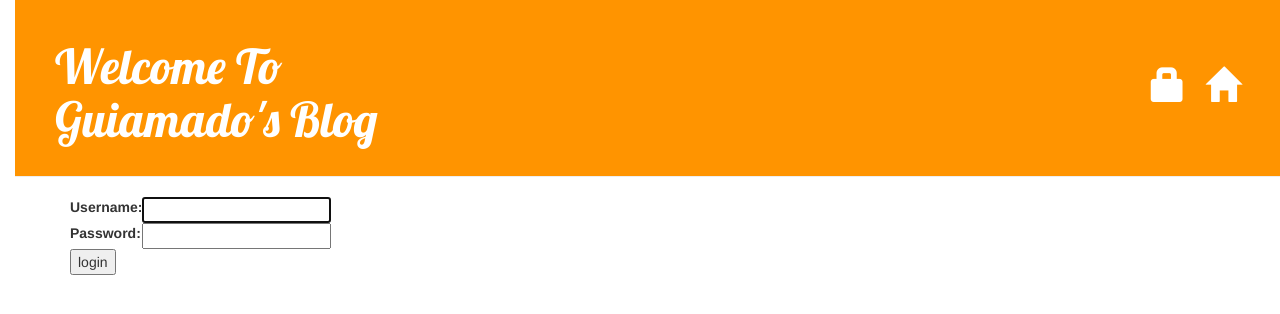
After one commit to guiamado/Testing-Django, a Django app: page /accounts/login/ in a window 1280 px wide. The commit adds this page. Shown: the top 314 px of the page. Run offline with Django 3.2, Linux system fonts and the light colour scheme; some libraries are stand-ins or nearby versions.

Commit message:
Adicionando Opcões de login

```diff
--- a/blog/static/css/blog.css
+++ b/blog/static/css/blog.css
@@ -43,6 +43,7 @@ h1, h2, h3, h4 {
     float: right;
     font-size: 26pt;
     margin-right: 20px;
+    margin-top: 45px;
 }
 
 .post {
--- a/blog/templates/blog/base.html
+++ b/blog/templates/blog/base.html
@@ -12,13 +12,16 @@
 </head>
 <body>
 	<div class="page-header">
-
+        <a href="{% url 'post_list' %}" class="top-menu"><span class="glyphicon glyphicon-home"></span></a>
         {% if user.is_authenticated %}
             <a href="{% url 'blog.views.post_new' %}" class="top-menu"><span class="glyphicon glyphicon-plus"></span></a>
             <a href="{% url 'post_draft_list' %}" class="top-menu"><span class="glyphicon glyphicon-edit"></span></a>
-            <a href="{% url 'post_list' %}" class="top-menu"><span class="glyphicon glyphicon-home"></span></a>
+            <p class="top-menu">Hello {{ user.username }} <small>(<a href="{% url 'logout' %}">Log out</a>)</small></p>
+        {% else %}
+            <a href="{% url 'login' %}" class="top-menu"><span class="glyphicon glyphicon-lock"></span></a>
         {% endif %}
-		<h1><a href="">Welcome To Guiamado's Blog</a></h1>
+
+		<h1><a href="">Welcome To <br>Guiamado's Blog</a></h1>
 	</div>
 
 	<div class="content container">
--- /dev/null
+++ b/blog/templates/registration/login.html
@@ -0,0 +1,24 @@
+{% extends "blog/base.html" %}
+
+{% block content %}
+    {% if form.errors %}
+        <p>Your username and password didn't match. Please try again.</p>
+    {% endif %}
+
+    <form method="post" action="{% url 'login' %}">
+    {% csrf_token %}
+        <table>
+        <tr>
+            <td>{{ form.username.label_tag }}</td>
+            <td>{{ form.username }}</td>
+        </tr>
+        <tr>
+            <td>{{ form.password.label_tag }}</td>
+            <td>{{ form.password }}</td>
+        </tr>
+        </table>
+
+        <input type="submit" value="login" />
+        <input type="hidden" name="next" value="{{ next }}" />
+    </form>
+{% endblock %}
--- a/mysite/settings.py
+++ b/mysite/settings.py
@@ -26,6 +26,7 @@ SECRET_KEY = 'gip0&yd+l-j*d6*zf%_amv@ny8_ar^_60chy=$5pu&_nnsduu#'
 DEBUG = True
 
 ALLOWED_HOSTS = ['guiamado.pythonanywhere.com']
+
 
 
 # Application definition
@@ -102,3 +103,5 @@ USE_TZ = True
 
 STATIC_URL = '/static/'
 STATIC_ROOT = os.path.join(BASE_DIR, 'static')
+#Login stuff
+LOGIN_REDIRECT_URL = '/'
--- a/mysite/urls.py
+++ b/mysite/urls.py
@@ -15,9 +15,12 @@ Including another URLconf
 """
 from django.conf.urls import include, url
 from django.contrib import admin
+from django.contrib.auth import views
 
 urlpatterns = [
 	#url(r'^polls/', include('polls.urls', namespace="polls")),
     url(r'^admin/', include(admin.site.urls)),
+    url(r'^accounts/login/$', views.login, name='login'),
+    url(r'^accounts/logout/$', views.logout, name='logout', kwargs={'next_page': '/'}),
     url(r'', include('blog.urls')),
 ]
```
Also changed, not shown: blog/views.py (+6 -1 lines), blog/templates/blog/post_detail.html (line endings or trailing spaces).
